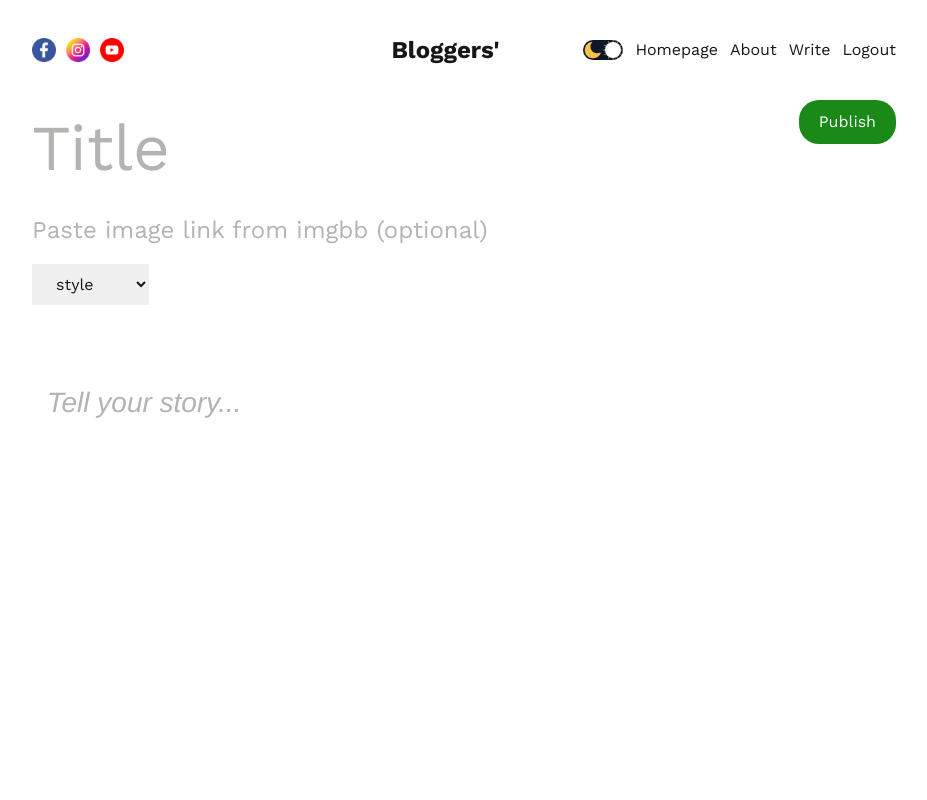
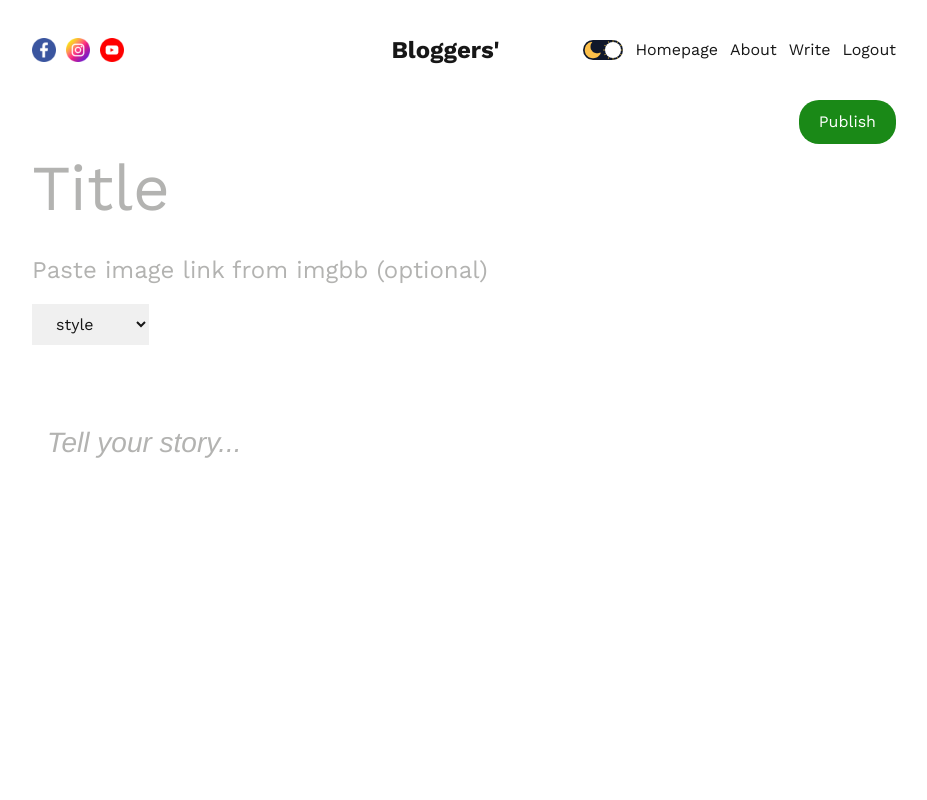
Before and after one commit to mehedihasan712277/personal_blog, a Next.js app: page /write in a window 1280 px wide. Shown: the top 800 px of the page, without its empty margins (176-1103 px from the left). Built offline with nearby package versions, Linux system fonts and the light colour scheme; no server answers; sample sign-in values are in the browser's storage.

Commit message:
space added under button and some style changed in buttonin write page

```diff
--- a/src/app/write/page.tsx
+++ b/src/app/write/page.tsx
@@ -95,7 +95,7 @@ const WritePage = () => {
 
 
     return (
-        <div className="relative flex flex-col gap-4">
+        <div className="relative flex flex-col gap-4 pt-10">
             <input
                 type="text"
                 placeholder="Title"
@@ -131,7 +131,7 @@ const WritePage = () => {
                 placeholder="Tell your story..."
             />
             <button
-                className="absolute top-0 right-0 px-[20px] py-[10px] border-none bg-[#1a8917] text-white cursor-pointer rounded-[20px]"
+                className="absolute top-0 right-0 px-[20px] py-[10px] border-none bg-[#1a8917] text-white cursor-pointer rounded-[20px] hover:bg-opacity-80 active:scale-x-95 transition-all ease-in-out duration-150"
                 onClick={handleSubmit}
             >
                 Publish
```
